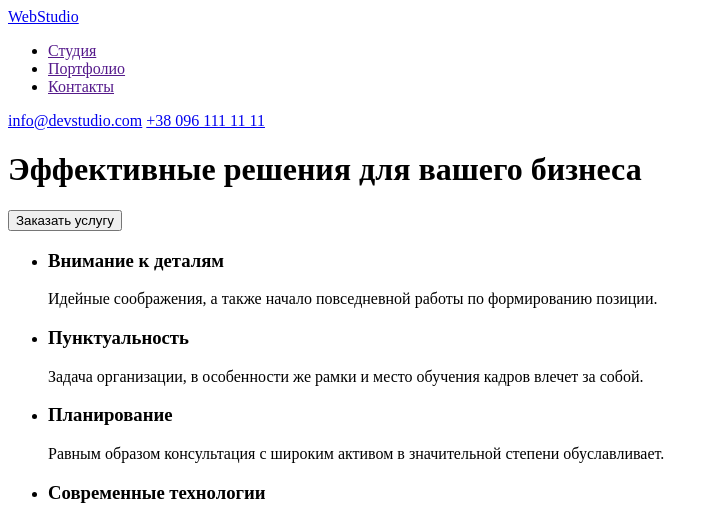
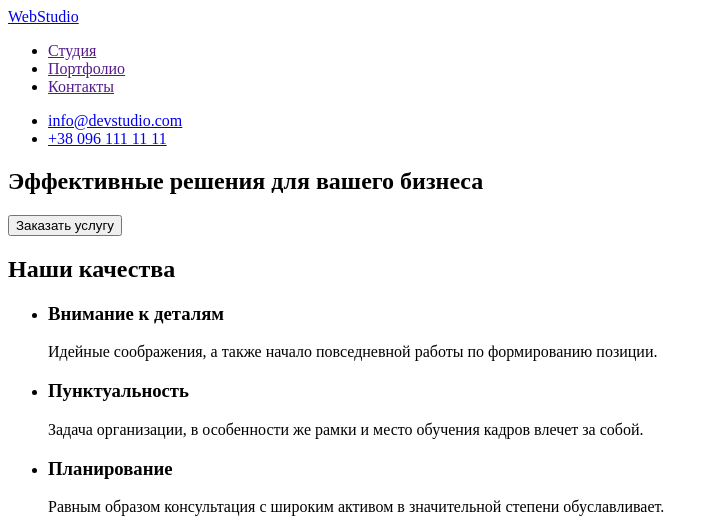
Before and after one commit to sashayermolova/goit-markup-hw-01, a plain HTML site: page index.html in a window 1280 px wide. Shown: the top 520 px of the page, without its empty margins (0-719 px from the left). Drawn offline with Linux system fonts and the light colour scheme.

Commit message:
added mentor changes

```diff
--- a/index.html
+++ b/index.html
@@ -16,13 +16,18 @@
             <li><a href="">Контакты</a></li>
         </ul>
         </nav>
-        <a href="mailto:info@devstudio.com">info@devstudio.com</a>
-        <a href="tel:+380961111111">+38 096 111 11 11</a>
+        <ul>
+            <li><a href="mailto:info@devstudio.com">info@devstudio.com</a></li>
+            <li><a href="tel:+380961111111">+38 096 111 11 11</a></li>
+        </ul>
     </header>
     <main>
-     <h1>Эффективные решения для вашего бизнеса</h1>
-     <button type="button">Заказать услугу</button>
+        <section>
+            <h1>Эффективные решения для вашего бизнеса</h1>
+            <button type="button">Заказать услугу</button>
+        </section>
     <section>
+        <h2>Наши качества</h2>
         <ul>
             <li>
                <h3>Внимание к деталям</h3>
@@ -116,10 +121,8 @@
 </main>
 <footer>
     <address>
+      <a href="WebStudio.com">WebStudio</a>
       <ul>
-        <li>
-            <a href="WebStudio.com">WebStudio</a>
-        </li>
         <li>
             <a href="https://goo.gl/maps/nHRwfFiFawd4VcR76" target="_blank" rel="noopener noreferrer">г. Киев, пр-т Леси Украинки, 26</a>
         </li>
```
